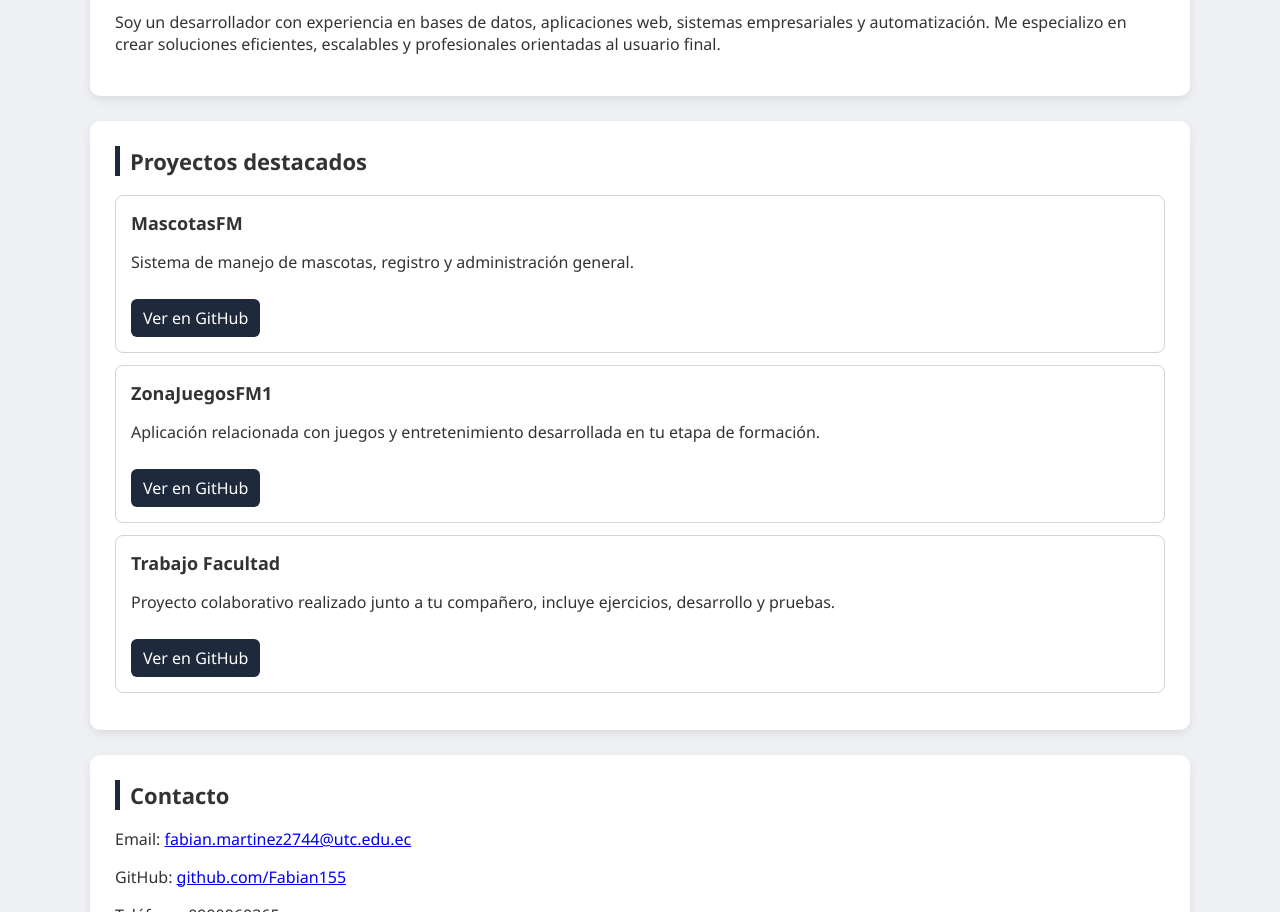
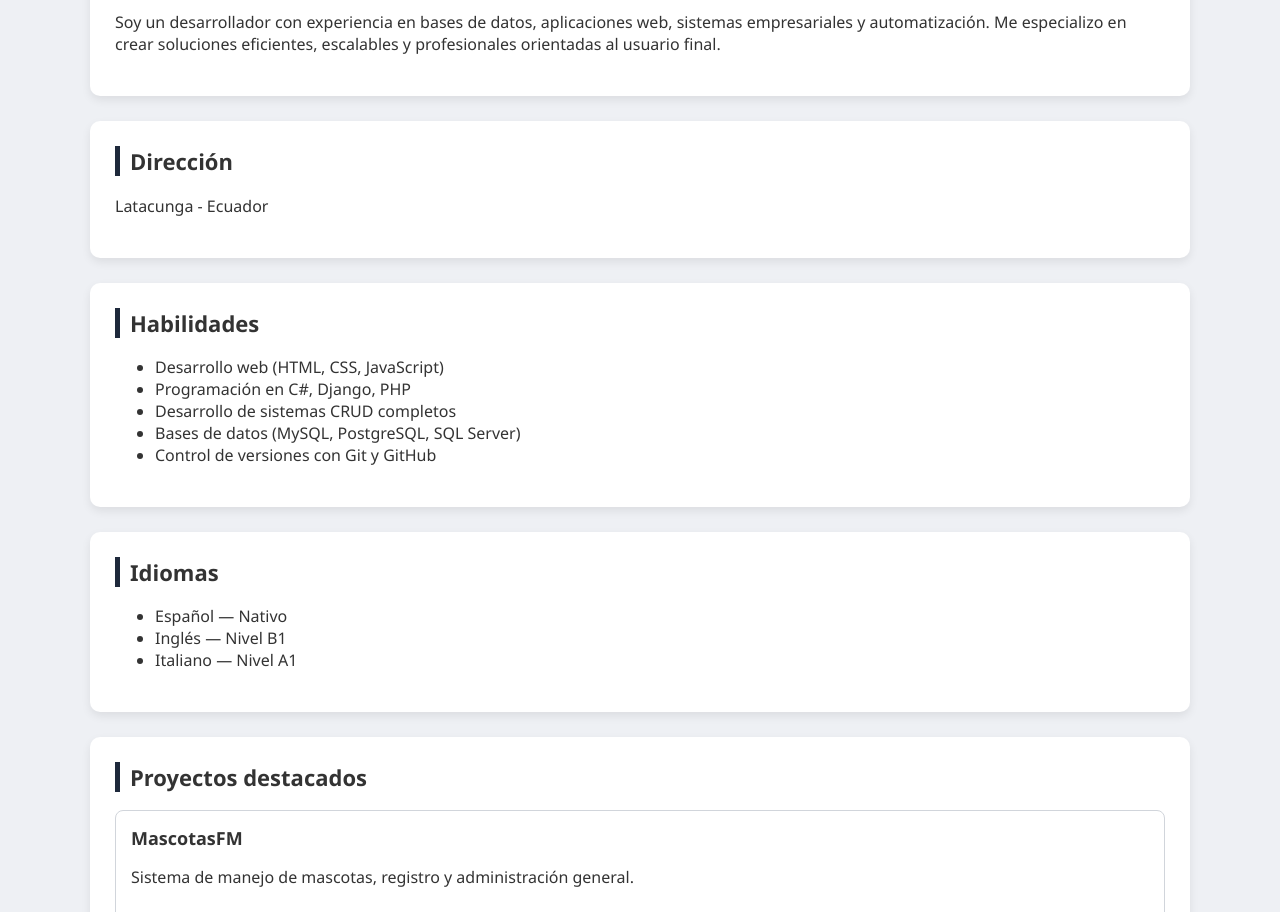
Before and after one commit to Fabian155/Fabian155.github.io, a plain HTML site: page index.html in a window 1280 px wide. Shown: the part 400-1312 px from the top of the page. Drawn offline with Linux system fonts and the light colour scheme.

Commit message:
Update index.html

```diff
--- a/index.html
+++ b/index.html
@@ -106,7 +106,6 @@
 
     <!-- HEADER -->
     <div class="header">
-        <!-- FOTO PRINCIPAL -->
         <img src="FotoFBI.jpeg" alt="Foto de perfil">
 
         <h1>Fabian Israel Martinez Trujillo</h1>
@@ -123,6 +122,34 @@
                 sistemas empresariales y automatización. Me especializo en crear soluciones
                 eficientes, escalables y profesionales orientadas al usuario final.
             </p>
+        </div>
+
+        <!-- NUEVA SECCIÓN: DIRECCIÓN -->
+        <div class="card">
+            <h2>Dirección</h2>
+            <p>Latacunga - Ecuador</p>
+        </div>
+
+        <!-- NUEVA SECCIÓN: HABILIDADES -->
+        <div class="card">
+            <h2>Habilidades</h2>
+            <ul>
+                <li>Desarrollo web (HTML, CSS, JavaScript)</li>
+                <li>Programación en C#, Django, PHP</li>
+                <li>Desarrollo de sistemas CRUD completos</li>
+                <li>Bases de datos (MySQL, PostgreSQL, SQL Server)</li>
+                <li>Control de versiones con Git y GitHub</li>
+            </ul>
+        </div>
+
+        <!-- NUEVA SECCIÓN: IDIOMAS -->
+        <div class="card">
+            <h2>Idiomas</h2>
+            <ul>
+                <li>Español — Nativo</li>
+                <li>Inglés — Nivel B1 </li>
+                <li>Italiano — Nivel A1 </li>
+            </ul>
         </div>
 
         <!-- PROYECTOS -->
@@ -148,12 +175,11 @@
             </div>
         </div>
 
-
         <!-- CONTACTO -->
         <div class="card">
             <h2>Contacto</h2>
-            <p>Email: <a href="mailto:tuemail@ejemplo.com">fabian.martinez2744@utc.edu.ec</a></p>
-            <p>GitHub: <a href="https://github.com/tuusuario" target="_blank">github.com/Fabian155</a></p>
+            <p>Email: <a href="mailto:fabian.martinez2744@utc.edu.ec">fabian.martinez2744@utc.edu.ec</a></p>
+            <p>GitHub: <a href="https://github.com/Fabian155" target="_blank">github.com/Fabian155</a></p>
             <p>Teléfono: 0990960365</p>
         </div>
 
```
